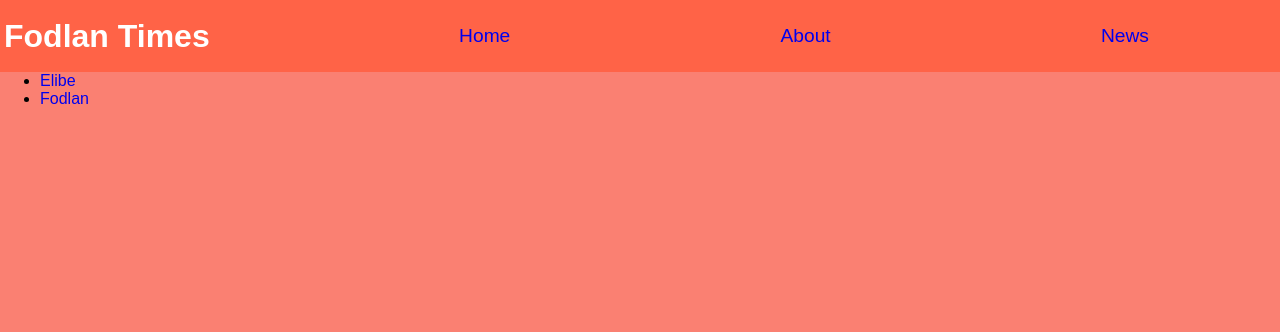
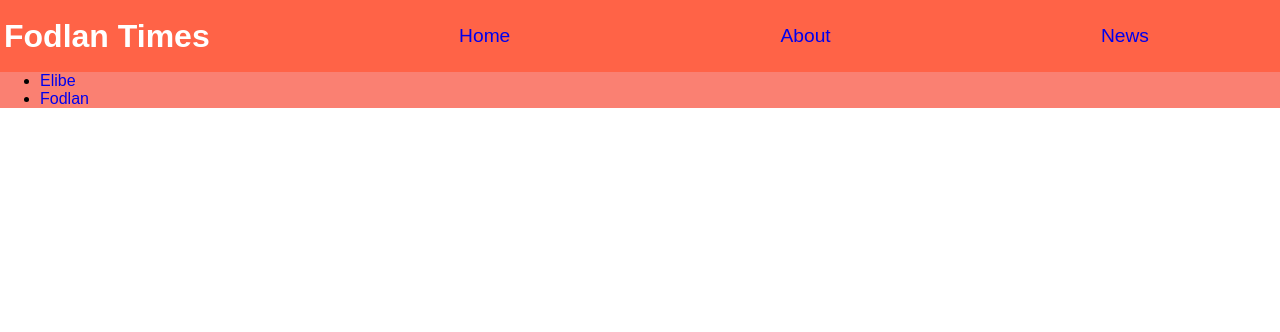
Before and after one commit to DrunkDemoman/DrunkDemoman.github.io, a PHP site: page / in a window 1280 px wide. Shown: the top 332 px of the page. Run offline with PHP 8.4, Linux system fonts and the light colour scheme.

Commit message:
updated html and stylesheet

```diff
--- a/Tugas2/index.html
+++ b/Tugas2/index.html
@@ -10,6 +10,7 @@
 </head>
 
 <body>
+<div class="website">
 <header>
     <div class="MainLogo">
         <h1>Fodlan Times</h1>
@@ -39,6 +40,7 @@
 
 </div>
 
+</div>
 </body>
 
 
--- a/Tugas2/style.css
+++ b/Tugas2/style.css
@@ -1,3 +1,9 @@
+.website
+{
+    background-color: salmon;
+
+}
+
 header
 {
     position: fixed;
@@ -15,7 +21,6 @@ header
 body
 {
     font-family: Arial, Helvetica, sans-serif;
-    background-color: salmon;
 }
 
 .MainLogo
```
